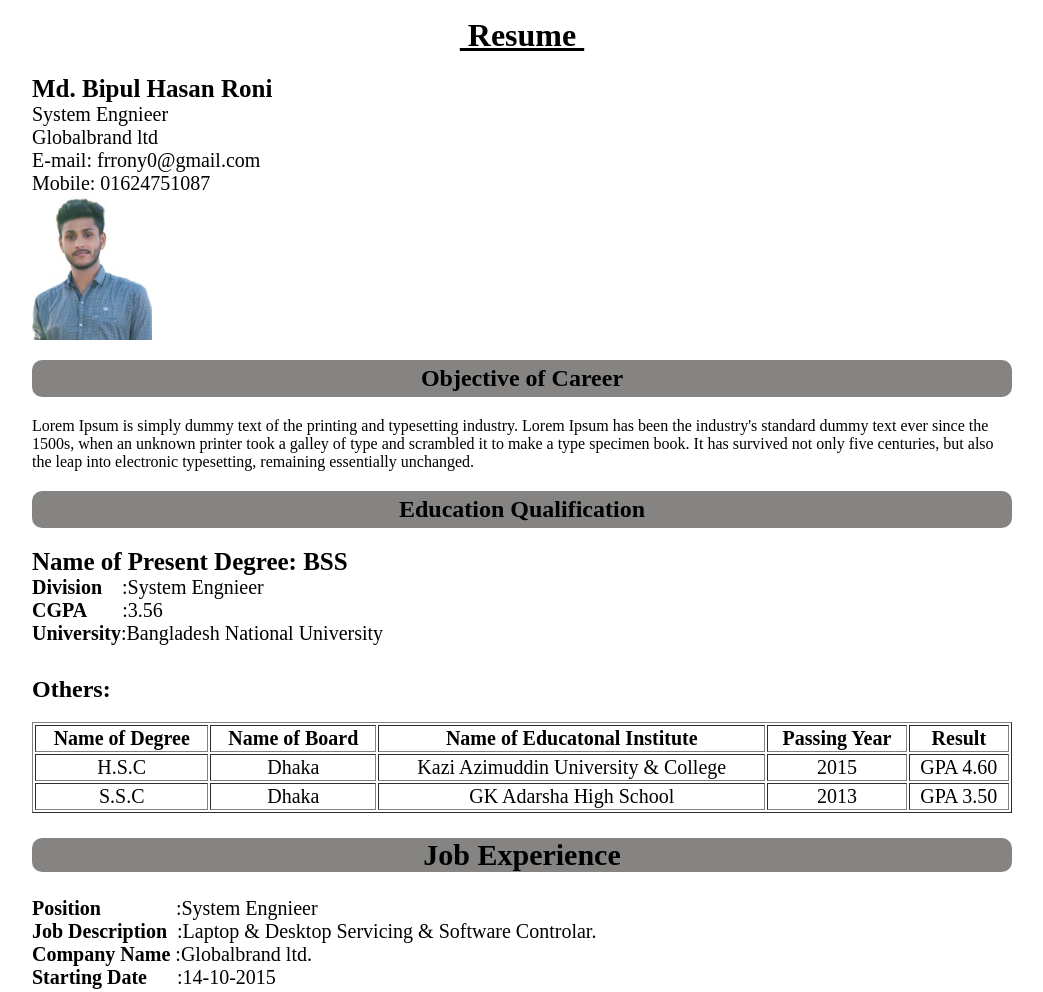
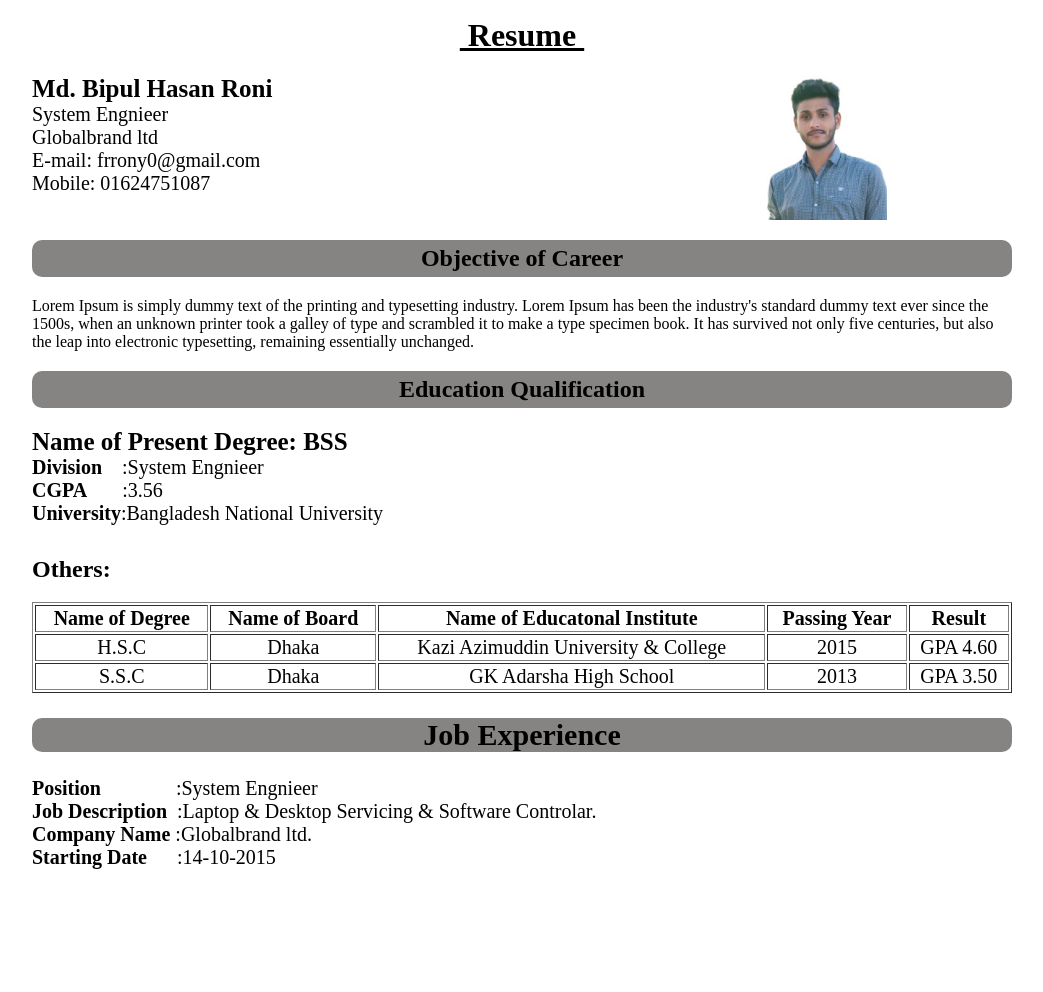
Before and after one commit to Rony-Hasan/Codertrust_project, a plain HTML site: page Index.html in a window 1280 px wide. Shown: the whole page, without its empty margins (118-1161 px from the left). After the commit the page ends 886 px from the top, so only its background shows below. Drawn offline with Linux system fonts and the light colour scheme.

Commit message:
Update Index.html

```diff
--- a/Index.html
+++ b/Index.html
@@ -5,7 +5,7 @@
 
 <body style="margin: 17px;margin-left: 150px; margin-right: 150px;">
 <h1 style="text-align: center;"><u>&nbspResume&nbsp</u></h1>
-<div style="width: 880px; float:left;">
+<div style="width: 735px; float:left;">
 <b style="width: 240px; font-size: 25px;">Md. Bipul Hasan Roni</b>
 <div style=font-size:20px;>
 <span>System Engnieer</span><br>
```
